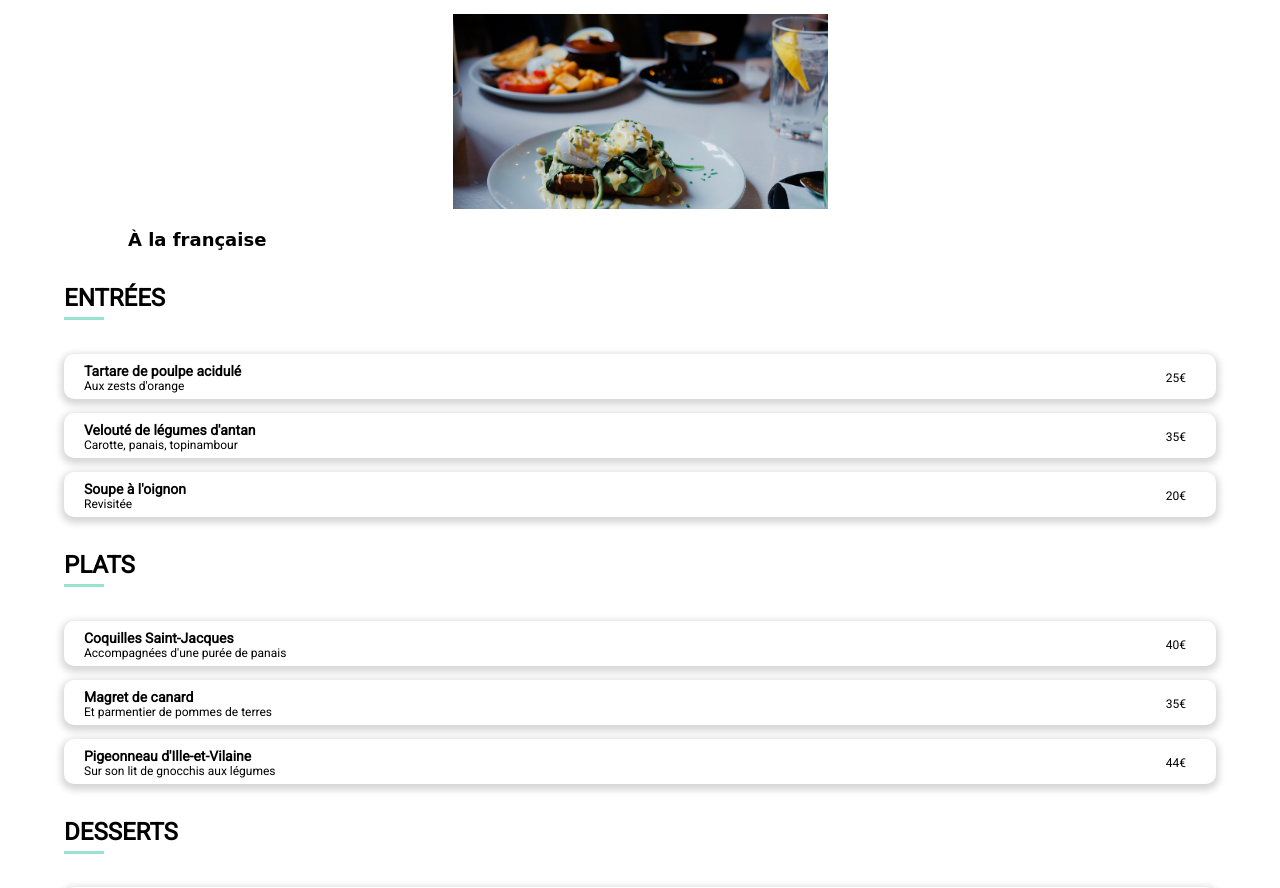
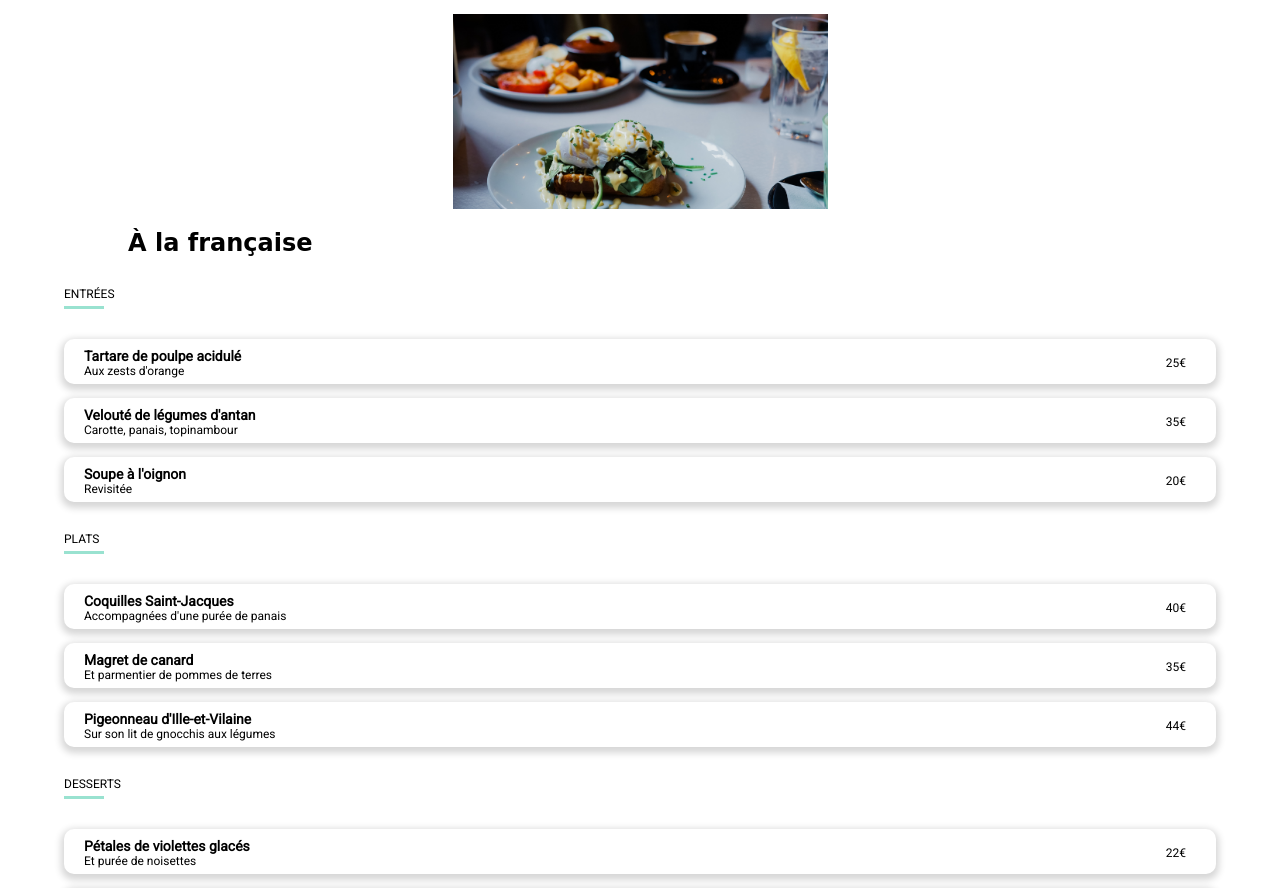
Before and after one commit to Remi-CA/Ohmyfood, a plain HTML site: page A-la-francaise.html in a window 1280 px wide. Shown: the part 49-937 px from the top of the page. Drawn offline with Linux system fonts and the light colour scheme; a web font is replaced by a local one.

Commit message:
Modification html and title font size

```diff
--- a/A-la-francaise.html
+++ b/A-la-francaise.html
@@ -28,7 +28,7 @@
         <section class="Menu">
             <h1 class="Menu__title">À la française</h1>
             <div class="Menu__starter">
-                <h2>ENTRÉES<div class="Menu__underline"></div></h2>
+                <h4>ENTRÉES<div class="Menu__underline"></div></h4>
                 <div class="Menu__choice">
                     <div class="Menu__txt">
                         <h3>Tartare de poulpe acidulé</h3>
@@ -61,7 +61,7 @@
                 </div>
             </div>
             <div class="Menu__dish">
-                <h2>PLATS<div class="Menu__underline"></div></h2>
+                <h4>PLATS<div class="Menu__underline"></div></h4>
                 <div class="Menu__choice">
                     <div class="Menu__txt">
                         <h3>Coquilles Saint-Jacques</h3>
@@ -94,7 +94,7 @@
                 </div>
             </div>
             <div class="Menu__dessert">
-                <h2>DESSERTS<div class="Menu__underline"></div></h2>
+                <h4>DESSERTS<div class="Menu__underline"></div></h4>
                 <div class="Menu__choice">
                     <div class="Menu__txt">
                         <h3>Pétales de violettes glacés</h3>
--- a/sass/Base/_Base.scss
+++ b/sass/Base/_Base.scss
@@ -9,6 +9,7 @@ h1 {
     background-color: white;
     margin: auto;
     text-align: center;
+    font-size: 24px;
 }
 
 h2 {
@@ -19,6 +20,10 @@ h3 {
     font-size: 14px;
 }
 
+h4 {
+    font-weight: 100;
+}
+
 a {
     text-decoration: none;
     color: black;
```
Also changed, not shown: La-note-enchantee.html (+3 -3 lines), La-palette-du-gout.html (+3 -3 lines), Le-delice-des-sens.html (+3 -3 lines), sass/main.css, 1 other file.
